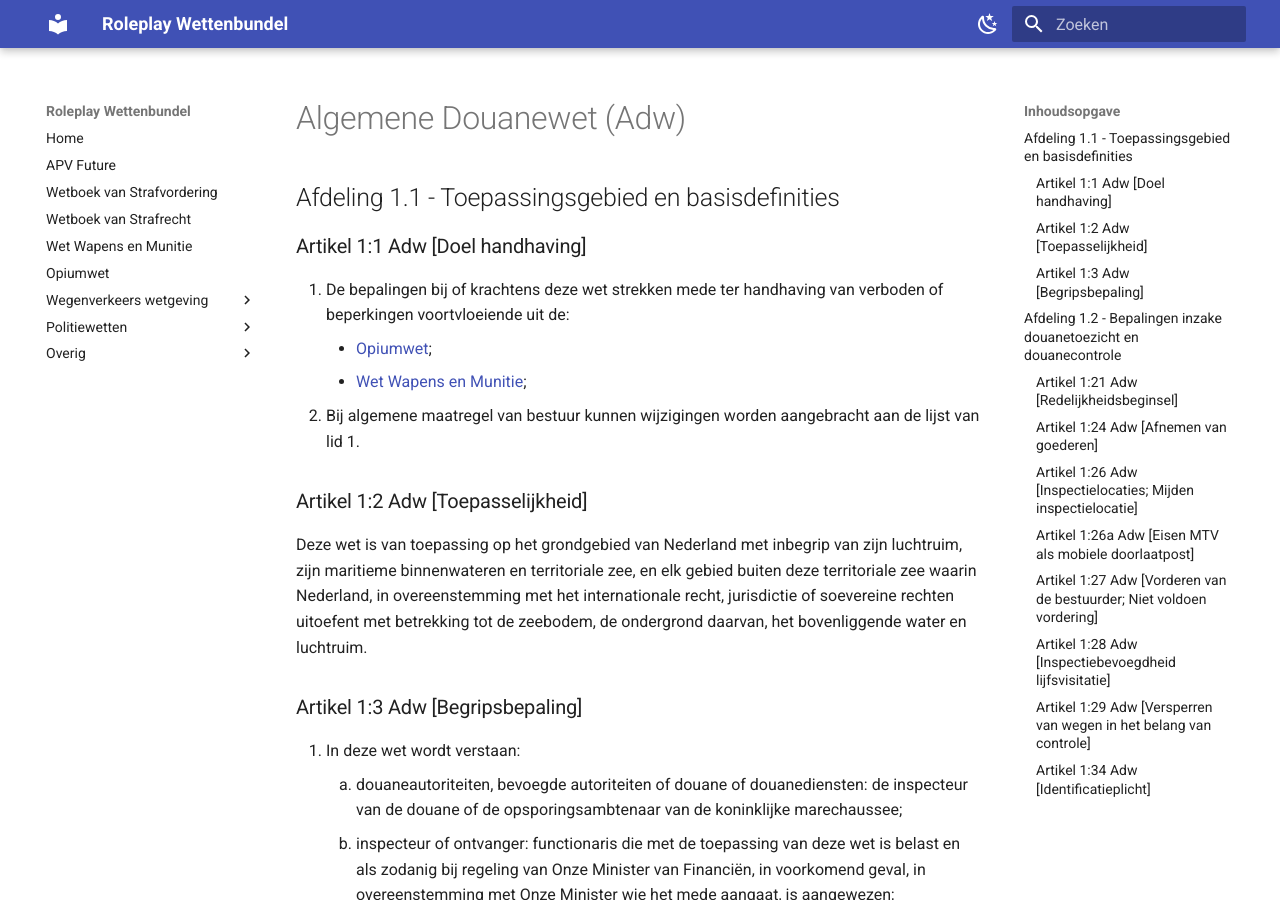
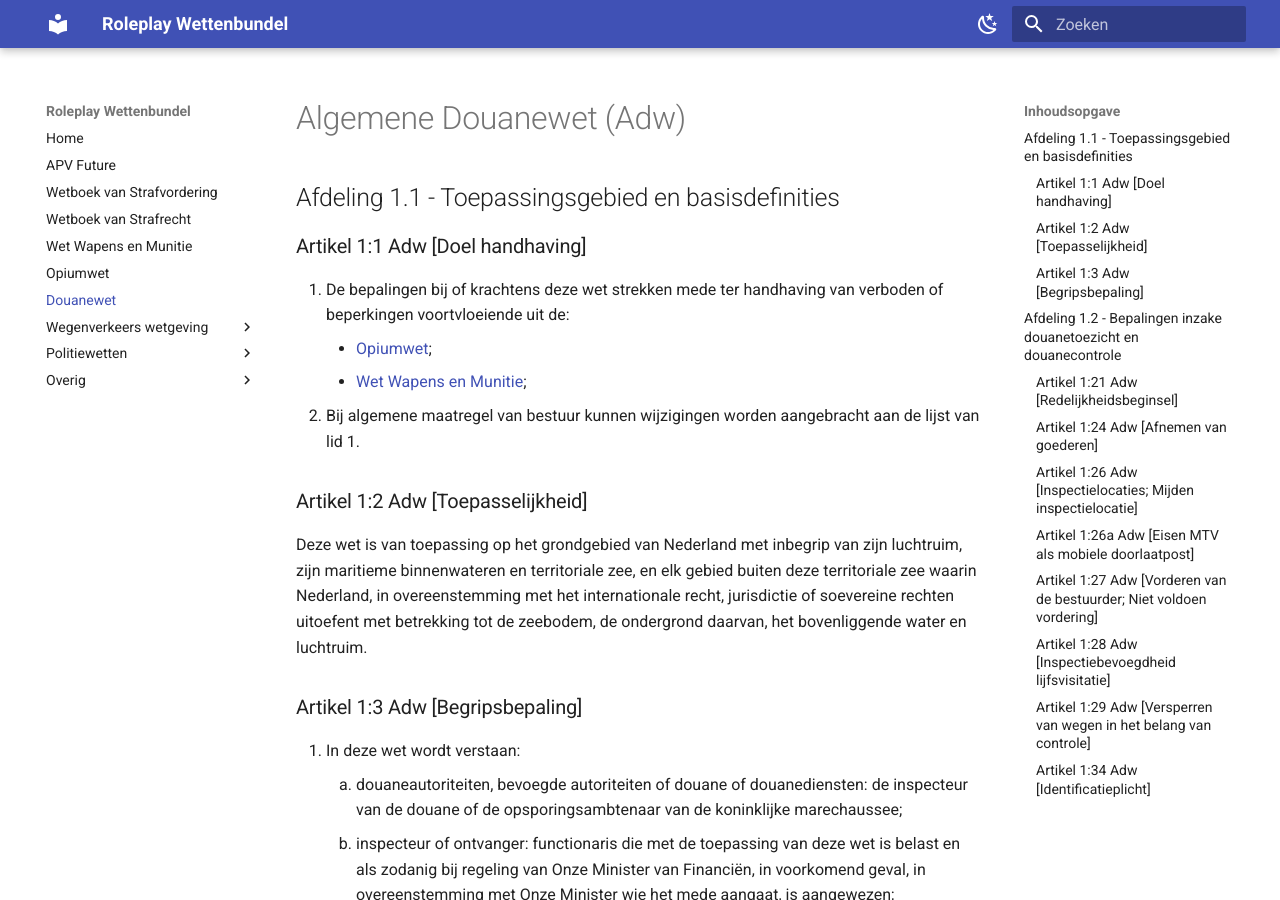
Before and after one commit to EnriqueFernandez20/FutureRP-Wettenbundel, an MkDocs documentation site: the page built from docs/algemene-douanewet.md, in a window 1280 px wide and 900 px high. Built offline with MkDocs 1.6.1 and Material for MkDocs 9.7.7, drawn with Linux system fonts in a browser that asks for light colours.

Commit message:
adw aan navigatie

```diff
--- a/mkdocs.yml
+++ b/mkdocs.yml
@@ -29,6 +29,7 @@ nav:
   - Wetboek van Strafrecht: 'wetboek-van-strafrecht.md'
   - Wet Wapens en Munitie: 'wet-wapens-en-munitie.md'
   - Opiumwet: 'opiumwet.md'
+  - Douanewet: 'algemene-douanewet.md'
   - Wegenverkeers wetgeving:
     - Wegenverkeerswet 1994: 'wegenverkeerswet/wegenverkeerswet-1994.md'
     - Wet Mulder: 'wegenverkeerswet/wet-mulder.md'
```
